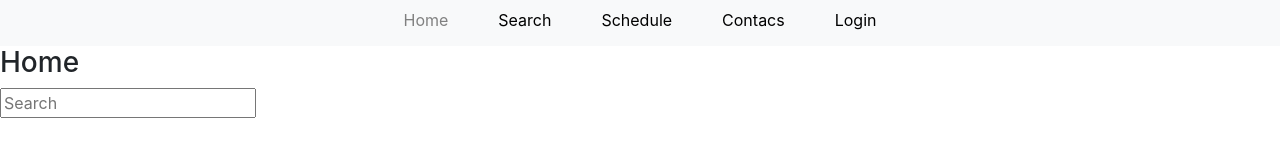
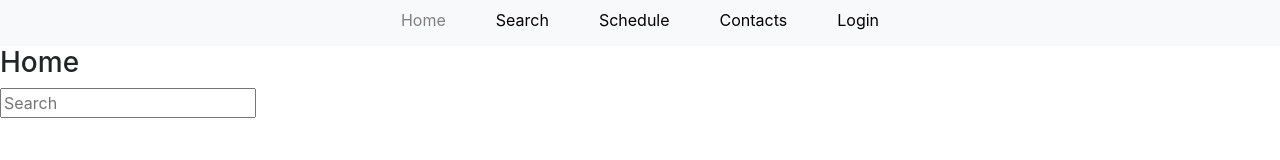
Before and after one commit to Selevn/Ticket-manager, a React app: page /home in a window 1280 px wide. Shown: the top 160 px of the page. Built offline with nearby package versions, Linux system fonts and the light colour scheme.

Commit message:
language added

```diff
--- a/src/js/components/Main/Contacts/Contacts.jsx
+++ b/src/js/components/Main/Contacts/Contacts.jsx
@@ -3,6 +3,9 @@ import PropTypes from "prop-types"
 import {Col, Container, Row} from "react-bootstrap";
 
 import "./Contacts.css"
+
+import languageSrc from "../../../language.js"
+import {LanguageContext} from "../../Contexts/LanguageContext.js"
 
 import style from "./Contacts.module.css"
 
@@ -30,10 +33,13 @@ const Contacts = ({getContacts, contacts}) => {
   )
 
   return (
+      <>
+      <LanguageContext.Consumer>
+        {langProps => (
                 <Container>
                   <Row>
                     <Col sm={12} xs={12} md={12} lg={12} xl={12} className={style.headerCol}>
-            <h1>Contacts</h1>
+                      <h1>{languageSrc.contacts[langProps.language]}</h1>
                     </Col>
                   </Row>
                   <Row>
@@ -63,7 +69,10 @@ const Contacts = ({getContacts, contacts}) => {
                     </Col>
                     <Col sm={12} xs={12} md={2} lg={3} xl={3} className={style.center}/>
                   </Row>
-      </Container>)
+                </Container>
+            )}
+      </LanguageContext.Consumer>
+      </>)
 }
 
 Contacts.propTypes = {
--- a/src/js/language.js
+++ b/src/js/language.js
@@ -18,7 +18,7 @@ let languagePack =
       contacts:
           {
             ru: "Контакты",
-            en: "Сontacs"
+            en: "Сontacts"
           },
       login:
           {
```
Lines whose indentation alone changed are shown as unchanged.
